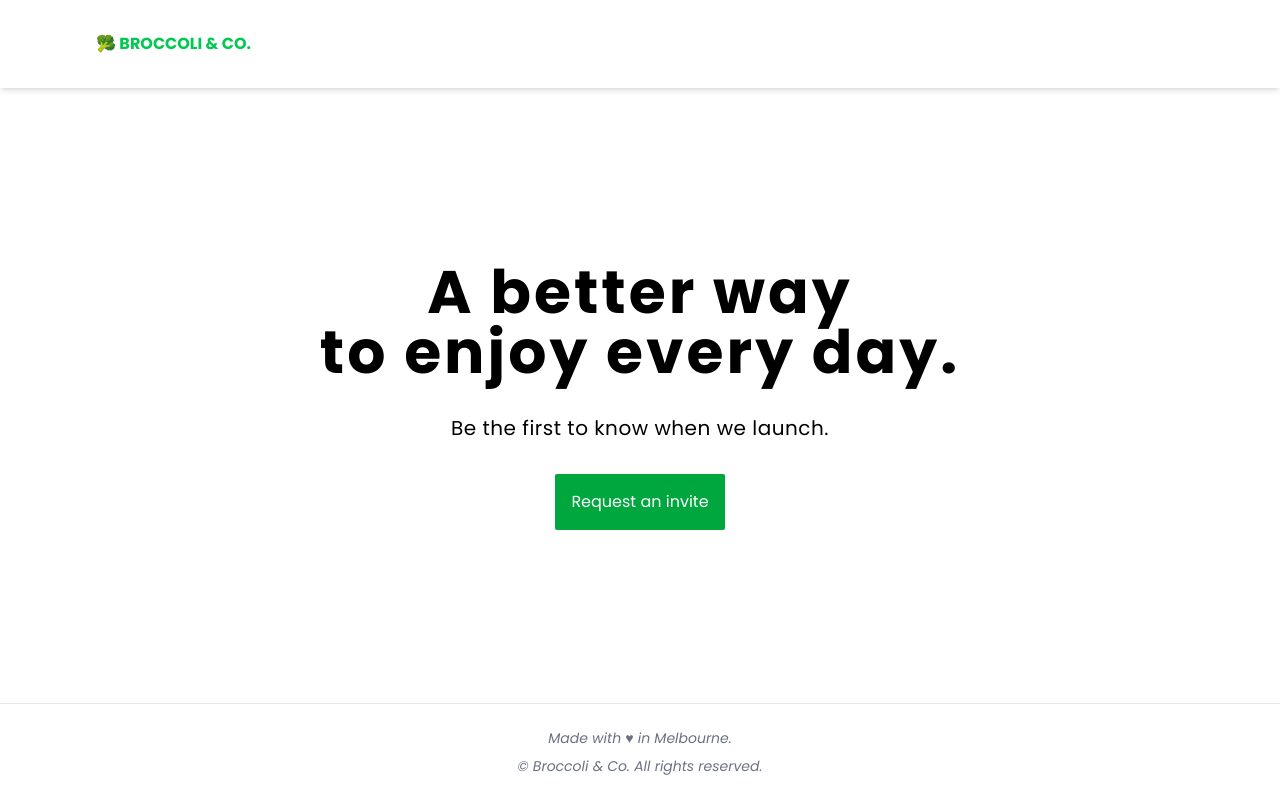
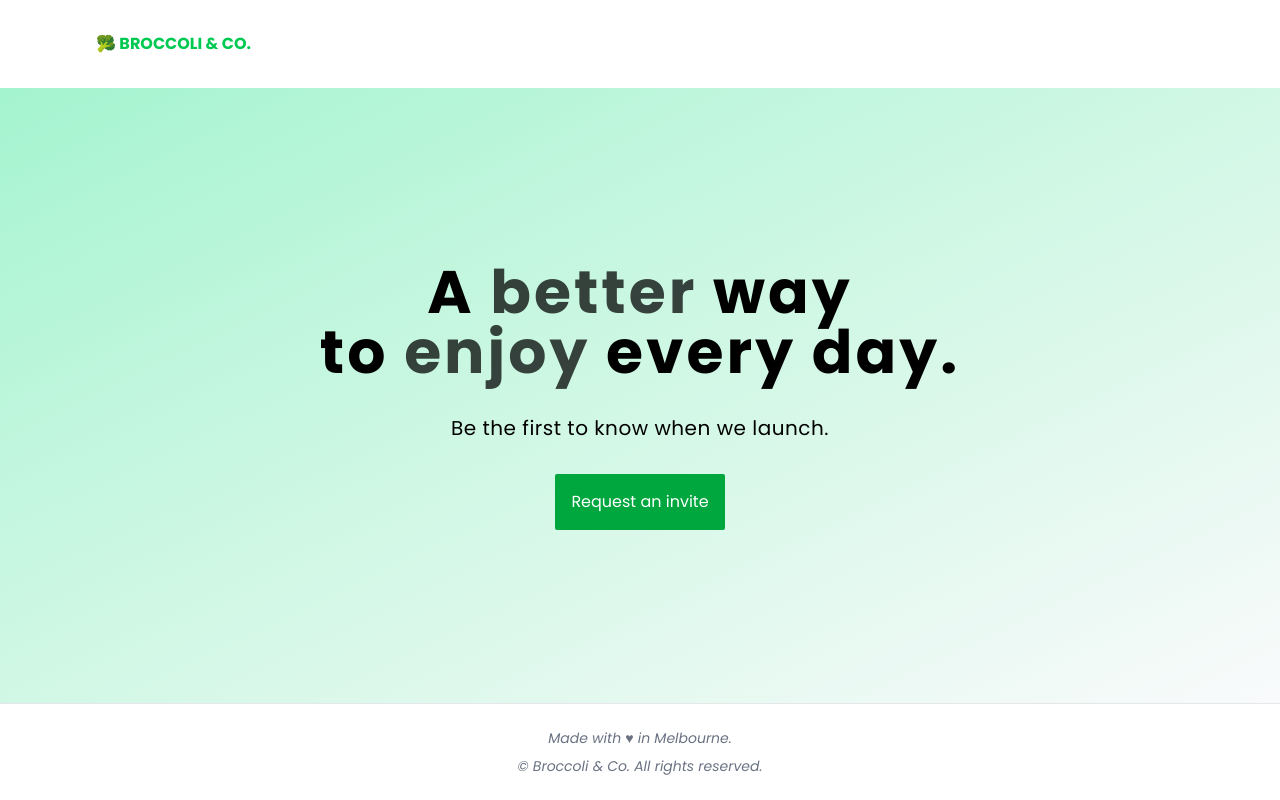
Before and after one commit to alkautsarm/broccoli-invitation, a React (Vite) app: page / in a window 1280 px wide. Built offline with nearby package versions, Linux system fonts and the light colour scheme.

Commit message:
style: improve a little bit of home design

```diff
--- a/src/pages/Home.tsx
+++ b/src/pages/Home.tsx
@@ -2,10 +2,11 @@ import RegisterButton from '@/components/registration/RegisterButton';
 
 const Home = () => {
   return (
-    <main className="flex flex-col text-center justify-center gap-4 md:gap-8">
+    <main className="flex flex-col text-center justify-center gap-4 md:gap-8 bg-gradient-to-br from-emerald-200 to-gray-50">
       <h1 className="text-3xl font-bold tracking-wider md:text-6xl">
-        A better way <br />
-        to enjoy every day.
+        A <span className="animate-pulse">better</span> way
+        <br />
+        to <span className="animate-pulse">enjoy</span> every day.
       </h1>
       <p className="tracking-wide md:text-xl">
         Be the first to know when we launch.
```
Also changed, not shown: 1 other file (tests, documents, lock files or other folders).
